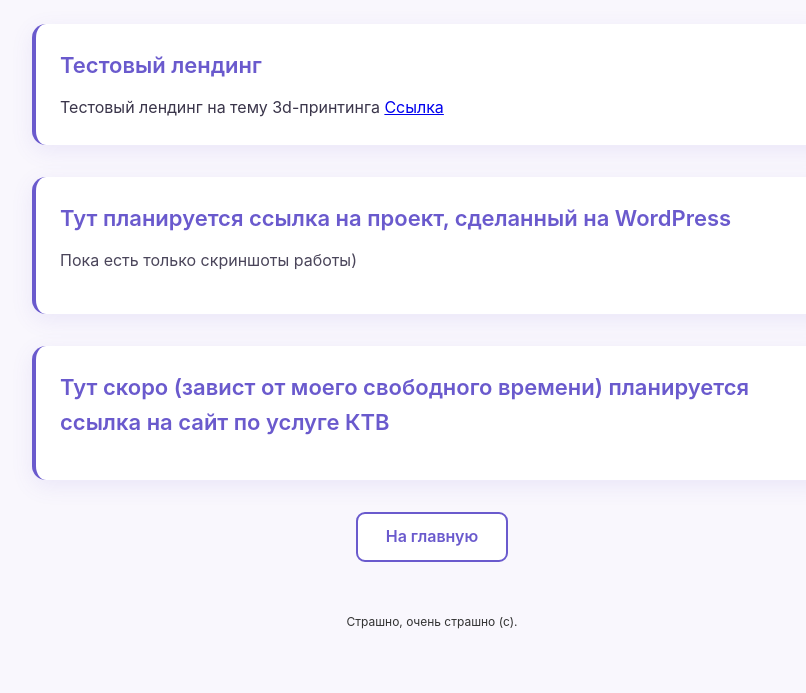
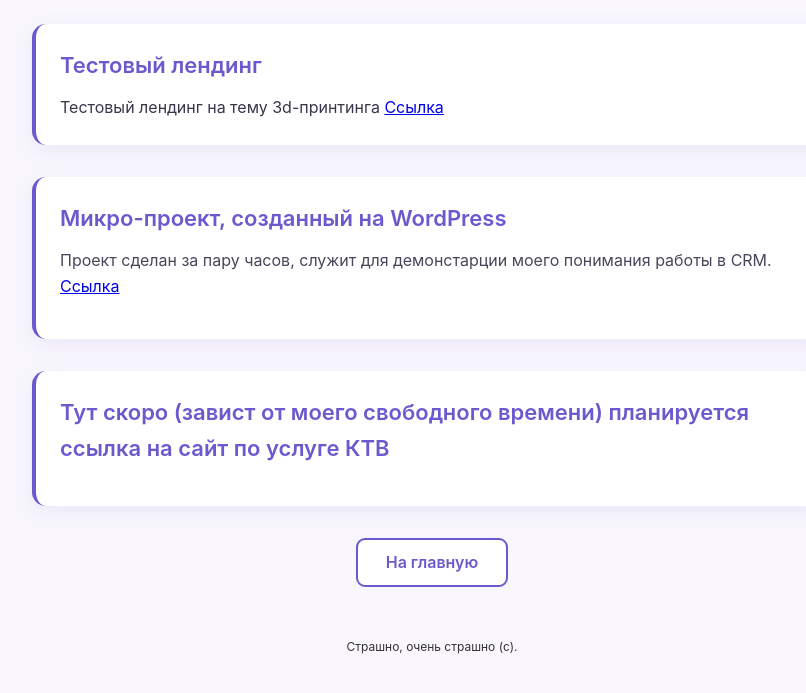
Before and after one commit to klavon4ik/my-resume, a plain HTML site: page projects.html in a window 1280 px wide. Shown: the part 95-788 px from the top of the page, without its empty margins (208-1014 px from the left). Drawn offline with Linux system fonts and the light colour scheme.

Commit message:
Add files via upload

```diff
--- a/projects.html
+++ b/projects.html
@@ -28,10 +28,10 @@
     <!-- блок с проектам-->
     <div class="card">
       <div class="card-content">
-        <h2 class="card-title">Тут планируется ссылка на проект, сделанный на WordPress  </h2>
+        <h2 class="card-title">Микро-проект, созданный на WordPress  </h2>
         <p class="card-text">
-Пока есть только скриншоты работы)
-
+Проект сделан за пару часов, служит для демонстарции моего понимания работы в CRM.
+<a href="https://feotv3.wordpress.com/">Ссылка</a>
  <p class="card-text">
 		    <!-- гифка
       <img src="pics\nihua.gif"
```
